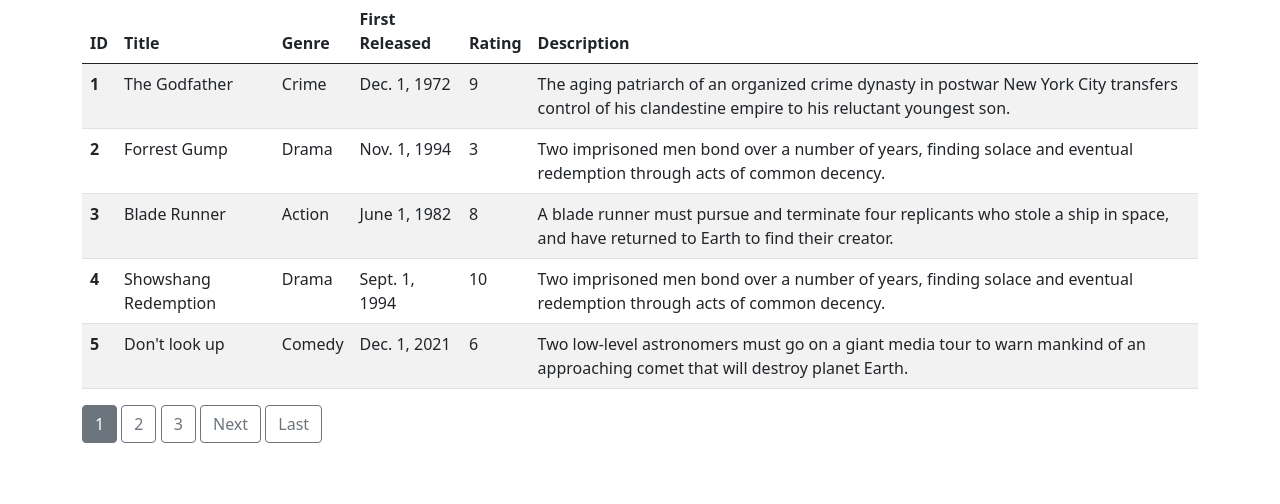
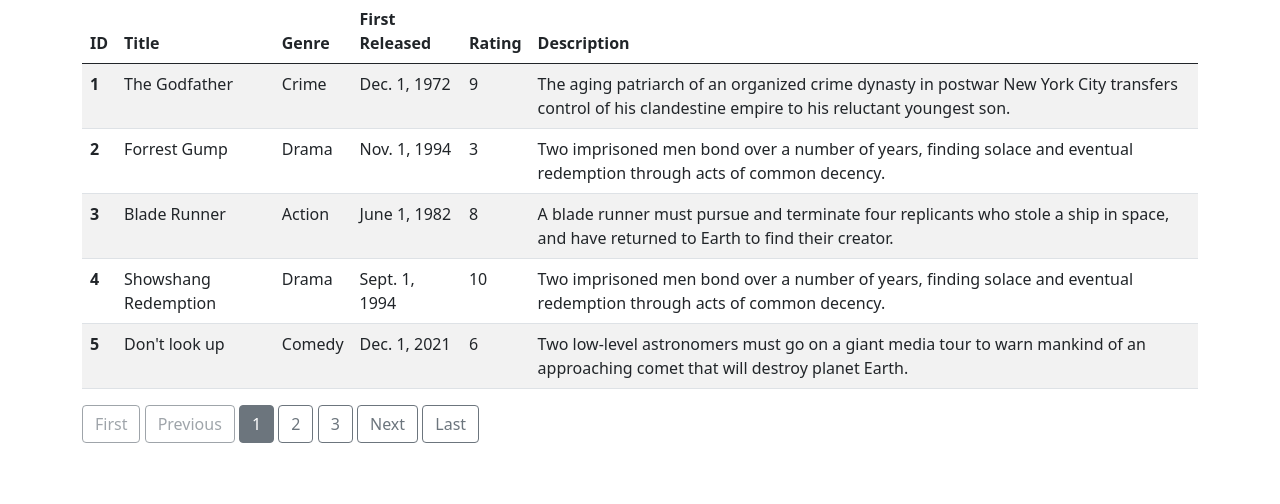
Before and after one commit to malwikto/hollymovies-new, a Django app: page /movies/ in a window 1280 px wide. Shown: the part 98-602 px from the top of the page. Run offline with Django 4.2, Linux system fonts and the light colour scheme; data comes from the database, SQL or seed files in the repository; both versions use the stored data as it was after the commit; some libraries are stand-ins or nearby versions.

Commit message:
New project comit 3

```diff
--- a/viewer/templates/movies.html
+++ b/viewer/templates/movies.html
@@ -36,6 +36,9 @@
         {% if page_obj.has_previous %}
             <a class="btn btn-outline-secondary mb-4" href="?page=1">First</a>
             <a class="btn btn-outline-secondary mb-4" href="?page={{ page_obj.previous_page_number }}">Previous</a>
+        {% else %}
+            <a class="btn btn-outline-secondary mb-4 disabled">First</a>
+            <a class="btn btn-outline-secondary mb-4 disabled">Previous</a>
         {% endif %}
 
         {% for num in page_obj.paginator.page_range %}
@@ -49,7 +52,14 @@
         {% if page_obj.has_next %}
             <a class="btn btn-outline-secondary mb-4" href="?page={{ page_obj.next_page_number }}">Next</a>
             <a class="btn btn-outline-secondary mb-4" href="?page={{ page_obj.paginator.num_pages }}">Last</a>
+        {% else %}
+            <a class="btn btn-outline-secondary mb-4 disabled">Next</a>
+            <a class="btn btn-outline-secondary mb-4 disabled">Last</a>
+
         {% endif %}
+
+
+
 
     {% endif %}
 {% endblock %}
```
Also changed, not shown: db.sqlite3.
